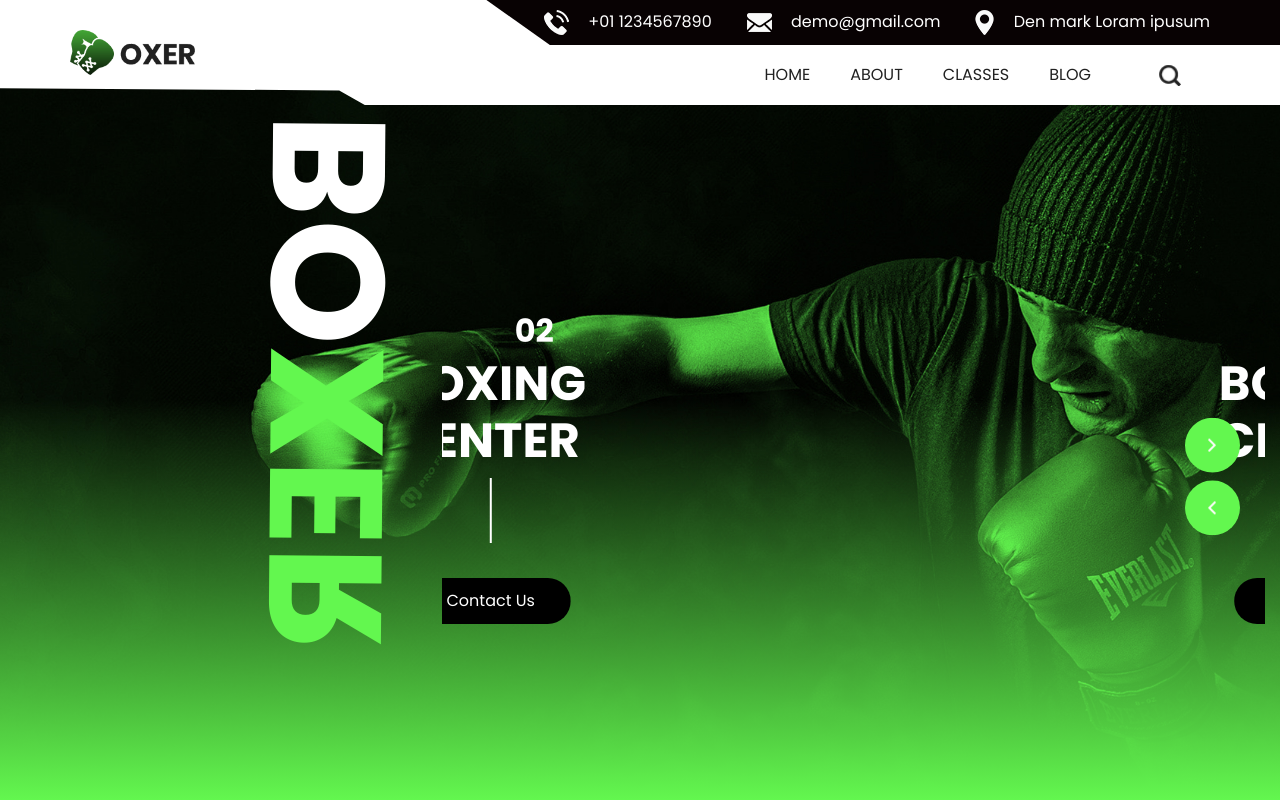
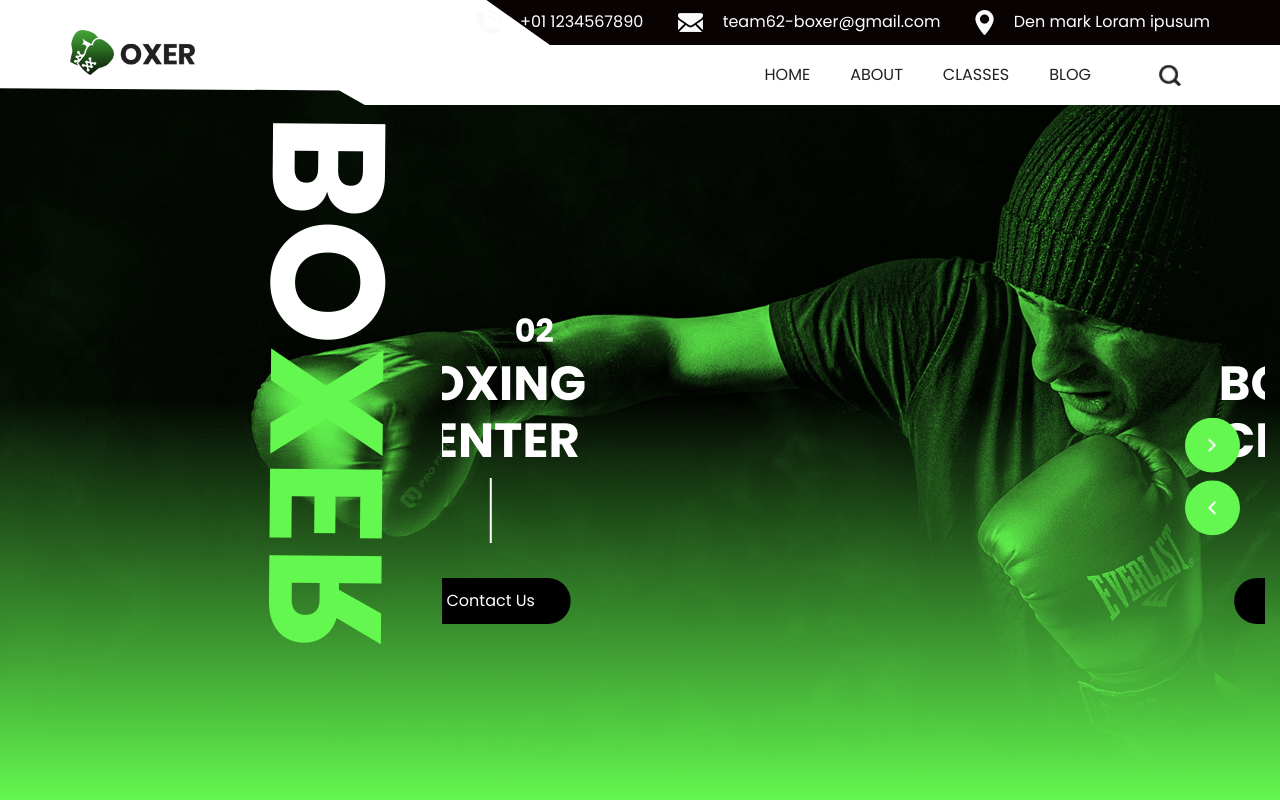
Before and after one commit to 66026145/boxer, a plain HTML site: page index.html in a window 1280 px wide. Shown: the top 800 px of the page. Drawn offline with nearby package versions, Linux system fonts and the light colour scheme; some packages are replaced by stand-ins of ours; a web font is replaced by a local one.

Commit message:
Update index.html

```diff
--- a/index.html
+++ b/index.html
@@ -49,7 +49,7 @@
                 <li class="">
                   <a class="" href="">
                     <img src="images/mail.png" alt="" />
-                    <span>demo@gmail.com</span>
+                    <span>team62-boxer@gmail.com</span>
                   </a>
                 </li>
                 <li class="">
```
